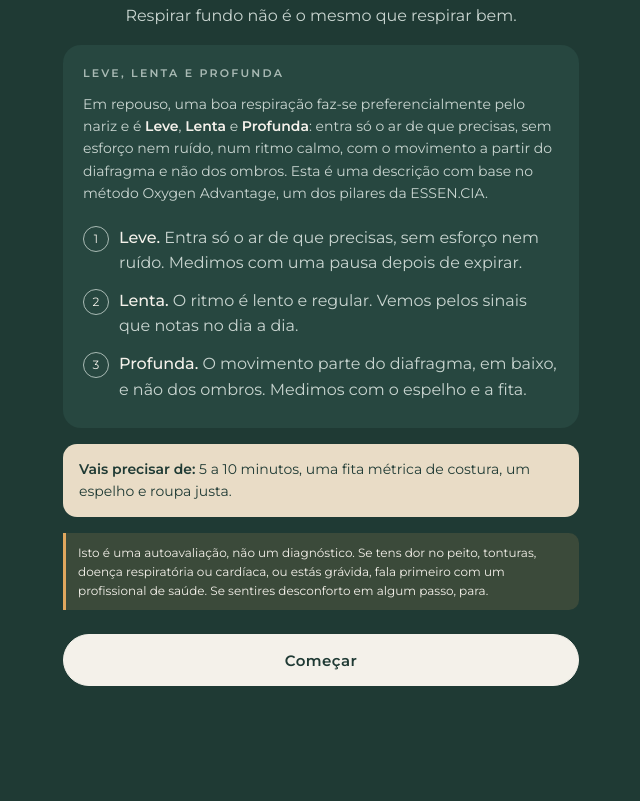
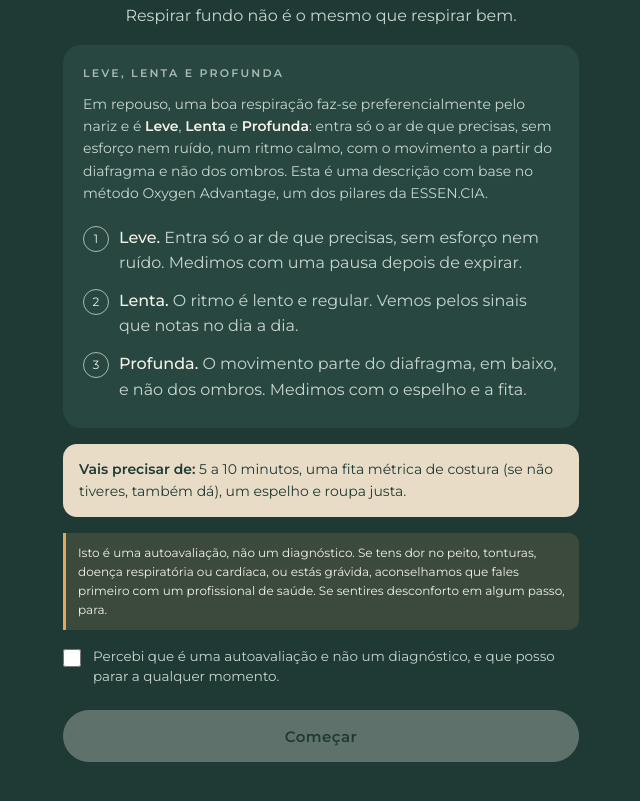
Before and after one commit to DomingosFrazao/ESSENCIA.SITE, a plain HTML site: page autoavaliacao/index.html in a window 1280 px wide. Shown: the part 391-1192 px from the top of the page, without its empty margins (319-959 px from the left). Before the commit the page ends 1141 px from the top, so only its background shows below. Drawn offline with nearby package versions, Linux system fonts and the light colour scheme.

Commit message:
Autoavaliação 3.9: confirmação de autoavaliação antes de começar, fita opcional
Co-Authored-By: Claude Opus 5.5 <noreply@anthropic.com>
Claude-Session: https://claude.ai/code/session_016SUXdxTEa4QWDTjr2Ukgji

```diff
--- a/autoavaliacao/index.html
+++ b/autoavaliacao/index.html
@@ -196,10 +196,11 @@ table.medidas td:first-child{font-size:13px;color:var(--t3);width:46px}
       <li><b style="color:var(--bege);font-weight:500">Profunda.</b> O movimento parte do diafragma, em baixo, e não dos ombros. Medimos com o espelho e a fita.</li>
     </ol>
     </div>
-  <div class="material"><b>Vais precisar de:</b> 5 a 10 minutos, uma fita métrica de costura, um espelho e roupa justa.</div>
-  <div class="nota peq">Isto é uma autoavaliação, não um diagnóstico. Se tens dor no peito, tonturas, doença respiratória ou cardíaca, ou estás grávida, fala primeiro com um profissional de saúde. Se sentires desconforto em algum passo, para.</div>
+  <div class="material"><b>Vais precisar de:</b> 5 a 10 minutos, uma fita métrica de costura (se não tiveres, também dá), um espelho e roupa justa.</div>
+  <div class="nota peq">Isto é uma autoavaliação, não um diagnóstico. Se tens dor no peito, tonturas, doença respiratória ou cardíaca, ou estás grávida, aconselhamos que fales primeiro com um profissional de saúde. Se sentires desconforto em algum passo, para.</div>
+  <label class="consent" style="margin-top:16px"><input type="checkbox" id="c0" onchange="$('b0').disabled=!this.checked"><span>Percebi que é uma autoavaliação e não um diagnóstico, e que posso parar a qualquer momento.</span></label>
   <div id="ultima"></div>
-  <div class="botoes"><button class="prim cheio" onclick="ir(1)">Começar</button></div>
+  <div class="botoes"><button class="prim cheio" id="b0" onclick="ir(1)" disabled>Começar</button></div>
 </section>
 
 <!-- 1 · SOBRE TI -->
```
